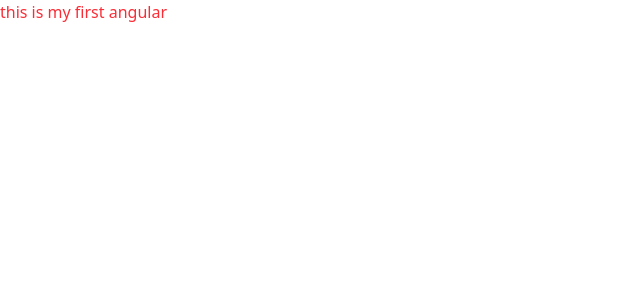
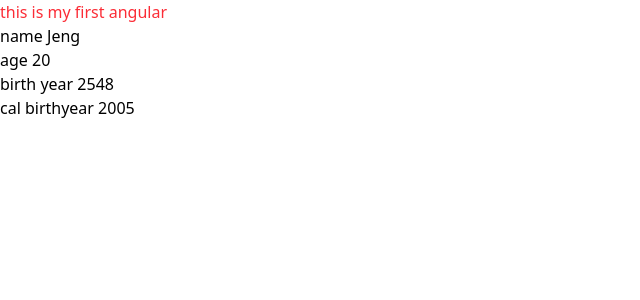
Before and after one commit to JengCharat/angular_learn, an Angular app: page / in a window 1280 px wide. Shown: the top 300 px of the page, without its empty margins (0-640 px from the left). Built offline with nearby package versions, Linux system fonts and the light colour scheme.

Commit message:
text interpolation

```diff
--- a/src/app/app.html
+++ b/src/app/app.html
@@ -1 +1,5 @@
 <h1 class="text-red-500">this is my first angular</h1>
+<h1>name {{ name }}</h1>
+<h1>age {{ age }}</h1>
+<h1>birth year {{ birth_year }}</h1>
+<h1>cal birthyear {{ cal_year() }}</h1>
--- a/src/app/app.ts
+++ b/src/app/app.ts
@@ -9,4 +9,10 @@ import { RouterOutlet } from '@angular/router';
 })
 export class App {
   protected readonly title = signal('my-project');
+  name: String = 'Jeng';
+  age: number = 20;
+  birth_year: number = 2548;
+  cal_year(): number {
+    return this.birth_year - 543;
+  }
 }
```
